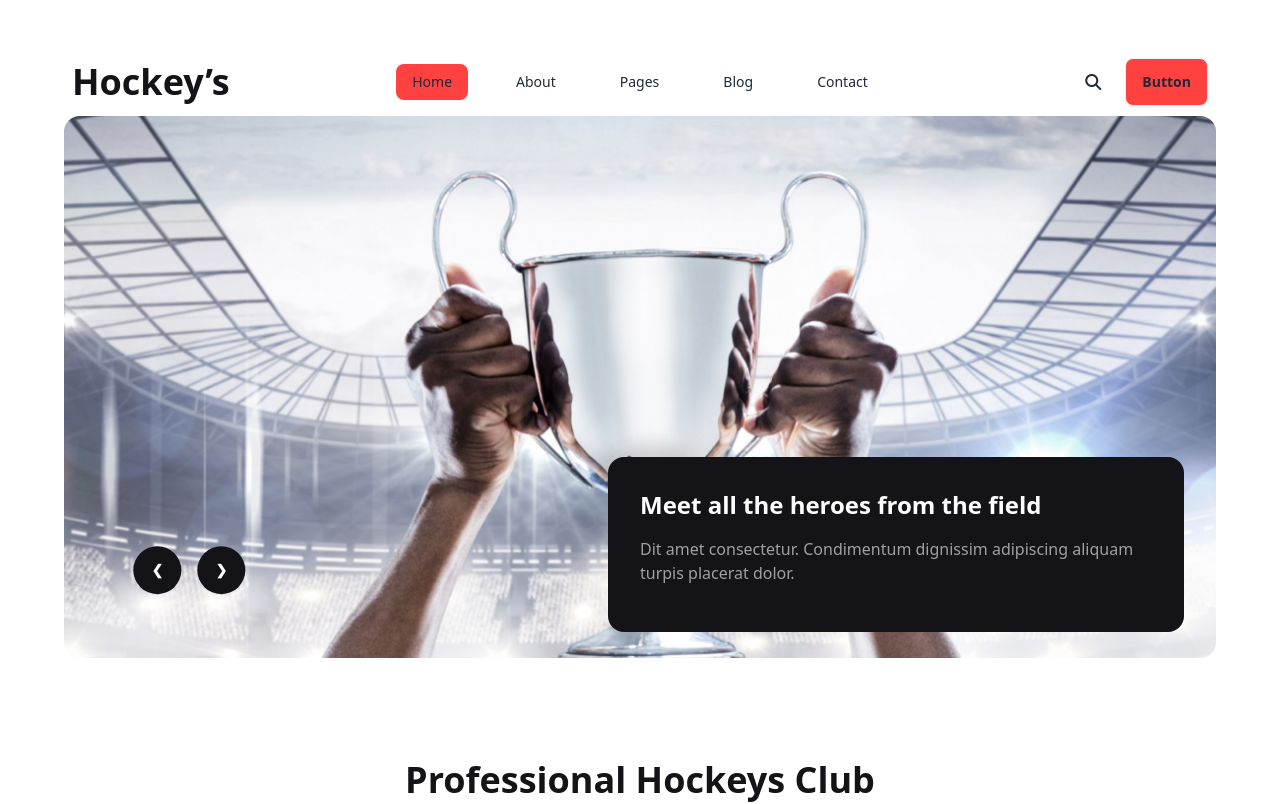
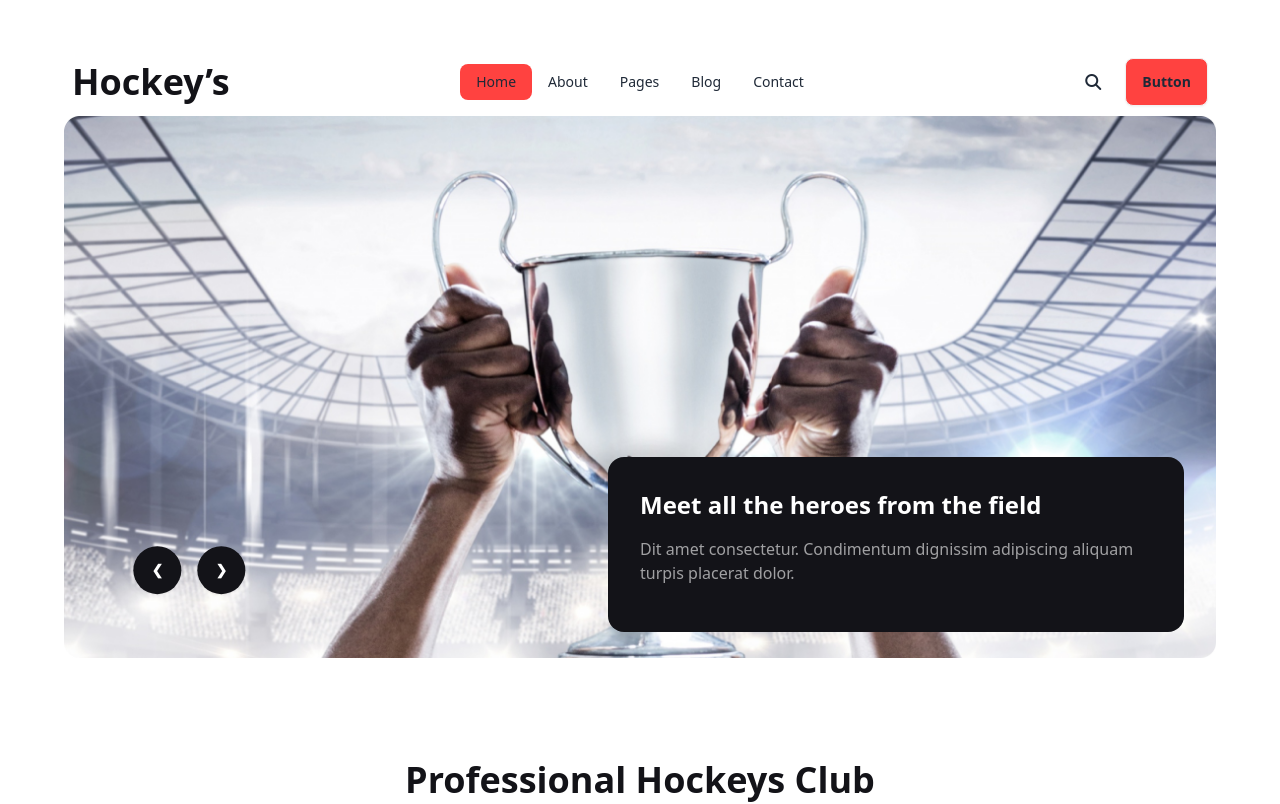
Before and after one commit to moshabbirhossain/hossain-hockeys, a plain HTML site: page index.html in a window 1280 px wide. Shown: the top 804 px of the page. Drawn offline with nearby package versions, Linux system fonts and the light colour scheme.

Commit message:
navbar updated

```diff
--- a/index.html
+++ b/index.html
@@ -57,7 +57,7 @@
                     <h2 class="text-color-black text-4xl font-extrabold">Hockey’s</h2>
                 </div>
                 <div class="navbar-center hidden lg:flex">
-                    <ul class="menu menu-horizontal px-1 gap-8">
+                    <ul class="menu menu-horizontal px-1">
                         <li><a class="bg-btn-main">Home</a></li>
                             <li><a>About</a></li>
                             <li><a>Pages</a></li>
```
